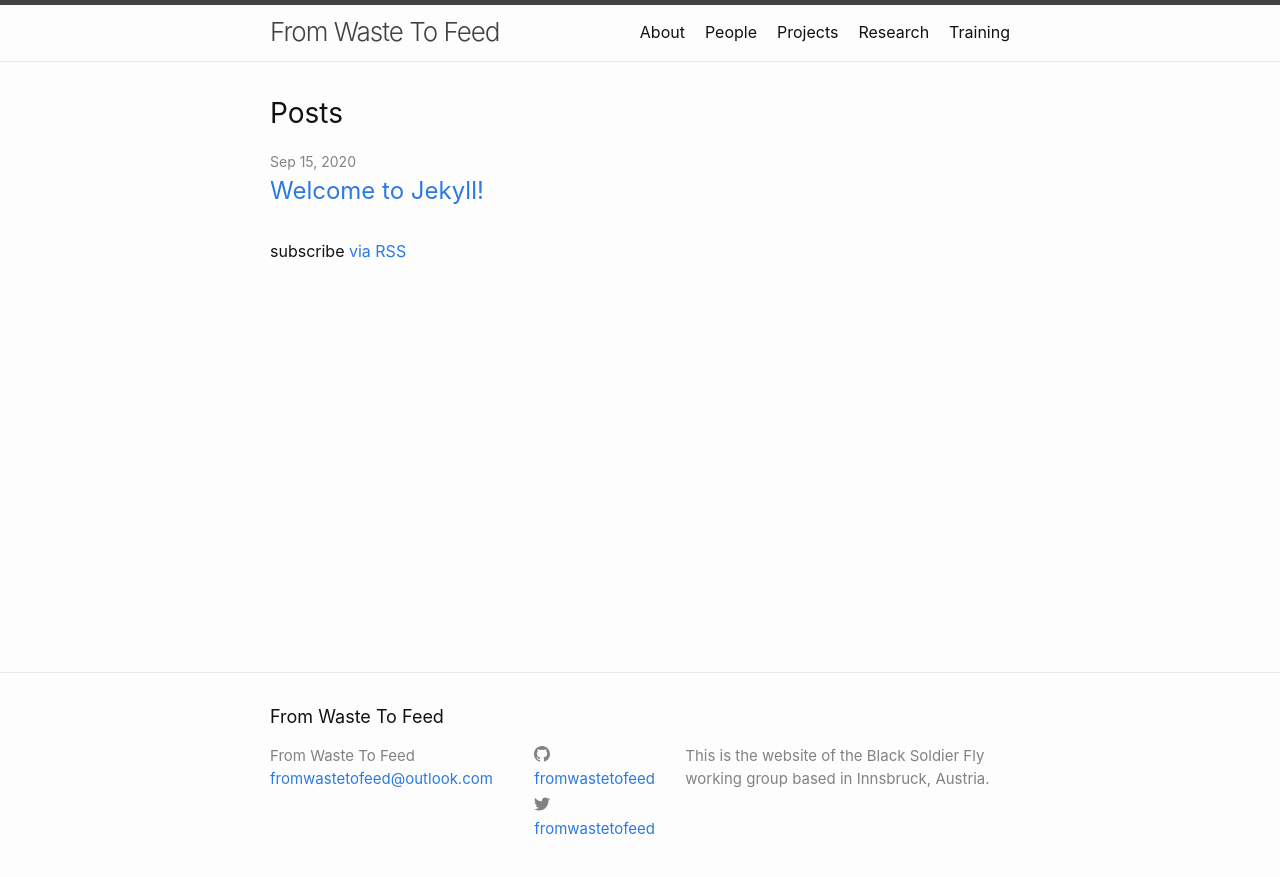
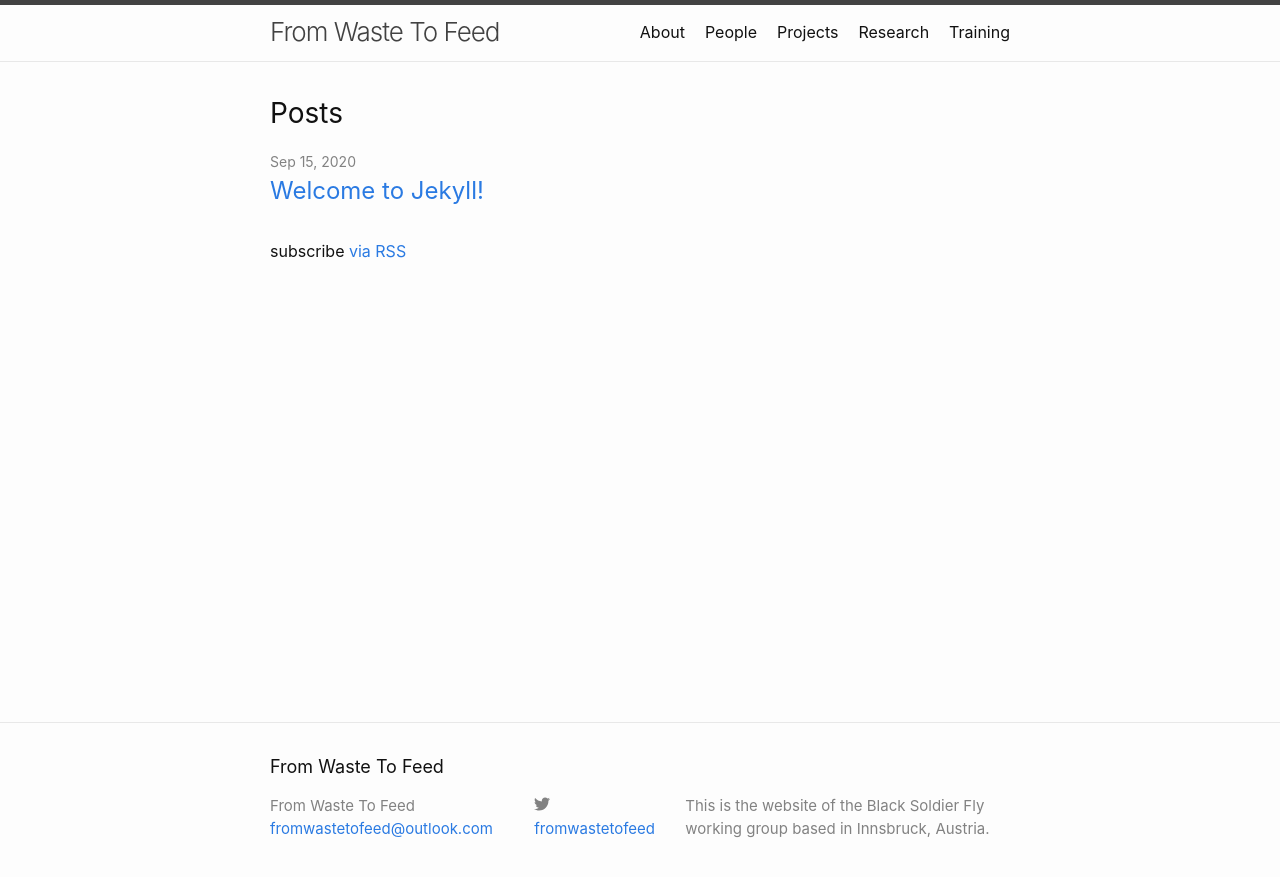
Before and after one commit to tklammsteiner/fromwastetofeed, a Jekyll site: the page built from index.markdown, in a window 1280 px wide. Shown: the top 877 px of the page. Built offline with Jekyll 4.4.1, drawn with Linux system fonts in a browser that asks for light colours.

Commit message:
minor changes#

```diff
--- a/_config.yml
+++ b/_config.yml
@@ -26,7 +26,7 @@ description: >- # this means to ignore newlines until "baseurl:"
 baseurl: "/fromwastetofeed" # the subpath of your site, e.g. /blog
 url: "" # the base hostname & protocol for your site, e.g. http://example.com
 twitter_username: fromwastetofeed
-github_username:  fromwastetofeed
+github_username:
 
 # Build settings
 theme: minima
```
